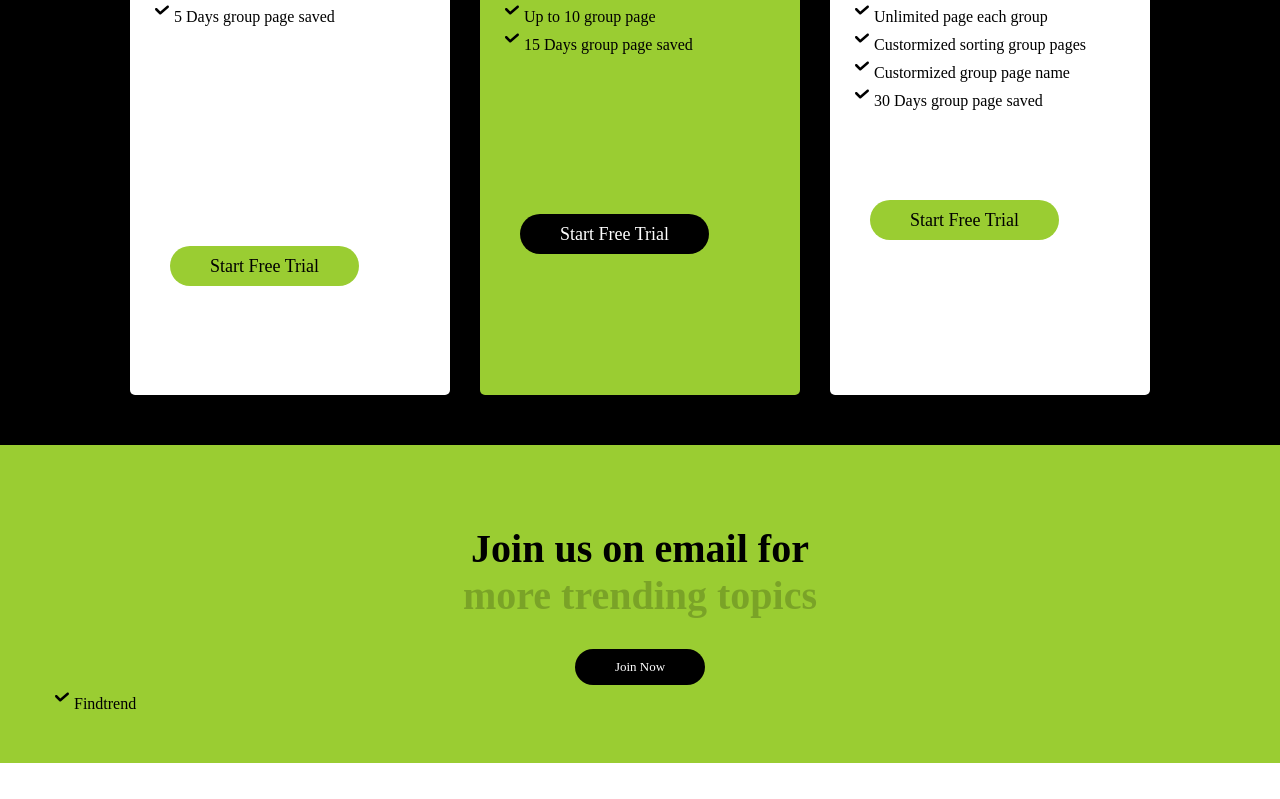
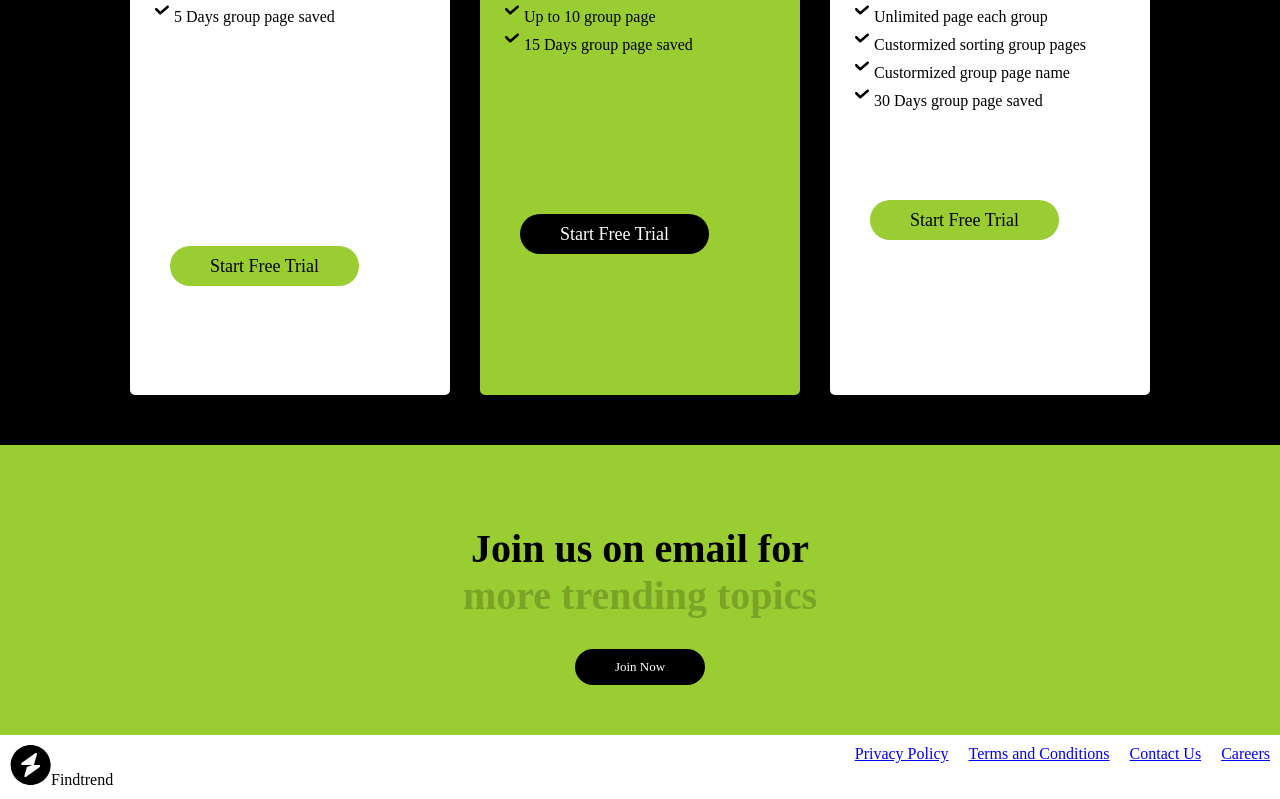
Before and after one commit to dsasante1/findtrend, a Vue app: page / in a window 1280 px wide. Shown: the part 5057-5856 px from the top of the page. Before the commit the page ends 5820 px from the top, so only its background shows below. Built offline with nearby package versions, Linux system fonts and the light colour scheme.

Commit message:
update footer

```diff
--- a/src/components/TheFooter.vue
+++ b/src/components/TheFooter.vue
@@ -5,14 +5,21 @@
         <p id="joinUs">Join us on email for</p>
         <p id="trendingTopics">more trending topics</p>
         <div  id="joinNow"><span>Join Now</span></div>
-        <div class="footerUrls">
+    </div>
+    <div class="footerUrls">
+            <span>
+                <img alt="blackLogo" id="blackLogo" src="@/assets/Vector.svg"/>
+                <span>Findtrend</span>
+            </span>
+            <span id="footerNavUrls">
+                <a href="#">Privacy Policy</a>
+                <a href="#">Terms and Conditions</a>
+                <a href="#">Contact Us</a>
+                <a href="#">Careers</a>
 
-        <img alt="checkMark" id="checkMark" src="@/assets/Frame 29.svg"/>
-        <span>Findtrend</span>
+            </span>
 
-        </div>
-
-    </div>
+            </div>
 </template>
 
 
@@ -74,6 +81,18 @@
 }
 
 .footerUrls{
+    padding: 10px;
+    display: flex;
+    flex-direction: row;
+    justify-content: space-between;
+}
+
+
+#footerNavUrls{
+    display: flex;
+    flex-direction: row;
+    gap: 20px;
+
 
 }
 
```
